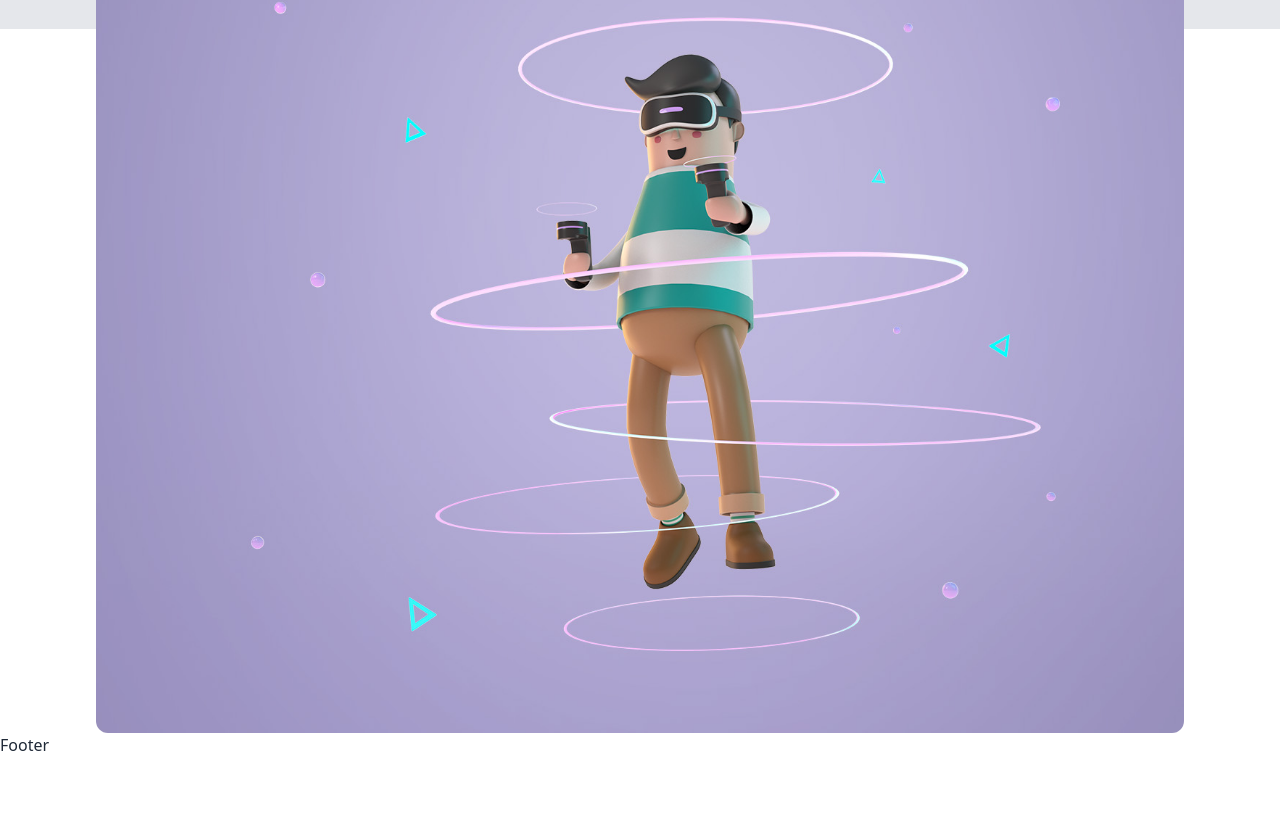
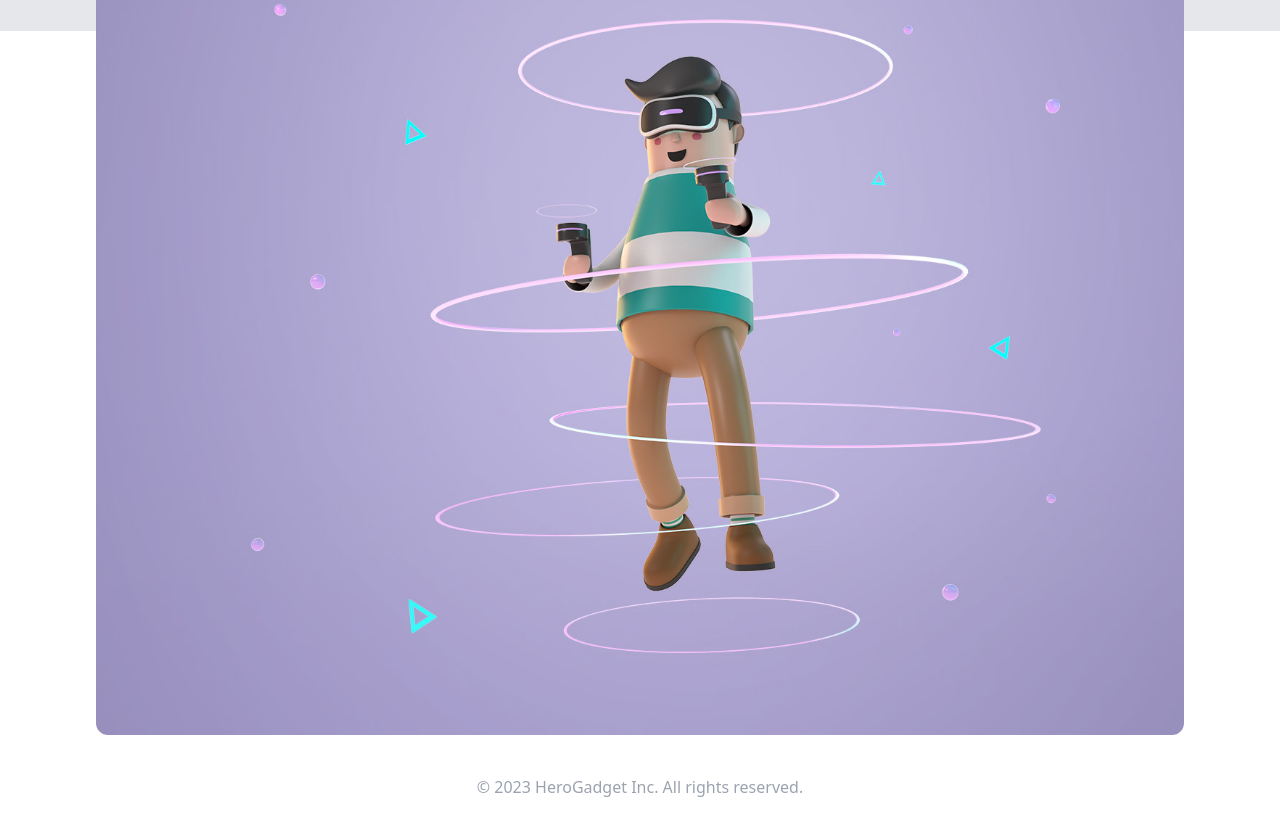
Before and after one commit to KhanZiaul/Hero-Gadget, a React (Vite) app: page / in a window 1280 px wide. Shown: the part 603-1438 px from the top of the page. Before the commit the page ends 1360 px from the top, so only its background shows below. Built offline with nearby package versions, Linux system fonts and the light colour scheme.

Commit message:
footer component done

```diff
--- a/src/Components/Footer/Footer.jsx
+++ b/src/Components/Footer/Footer.jsx
@@ -3,7 +3,7 @@ import React from 'react';
 const Footer = () => {
     return (
         <div>
-            <h2>Footer</h2>
+            <h2 className='text-center text-gray-400 my-10'>© 2023 HeroGadget Inc. All rights reserved.</h2>
         </div>
     );
 };
--- a/src/Components/Home/Home.jsx
+++ b/src/Components/Home/Home.jsx
@@ -4,7 +4,7 @@ import heroImg from '../../assets/hero.jpg'
 const Home = () => {
     return (
         <div>
-            <div className='bg-gray-200 py-40'>
+            <div className='bg-gray-200 py-40 divide-y'>
 
             <h2 className='text-center text-6xl font-bold title-animation'>Welcome To HeroGadget</h2>
             <p className='text-center my-5 '>Best E-commerce platform for buying high quality Smart Home <br />  Appliances at extremely affordable Price.</p>
```
